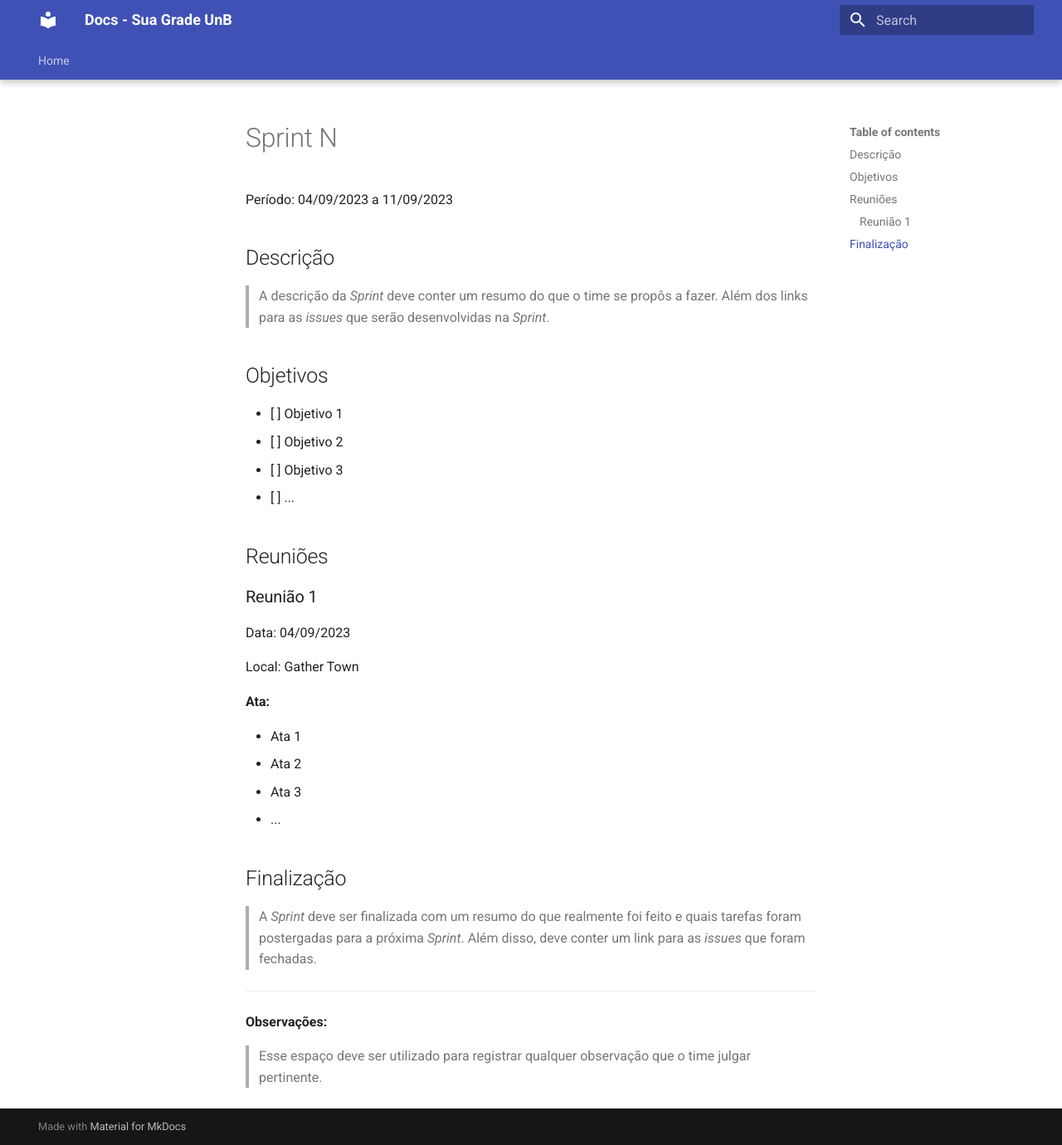
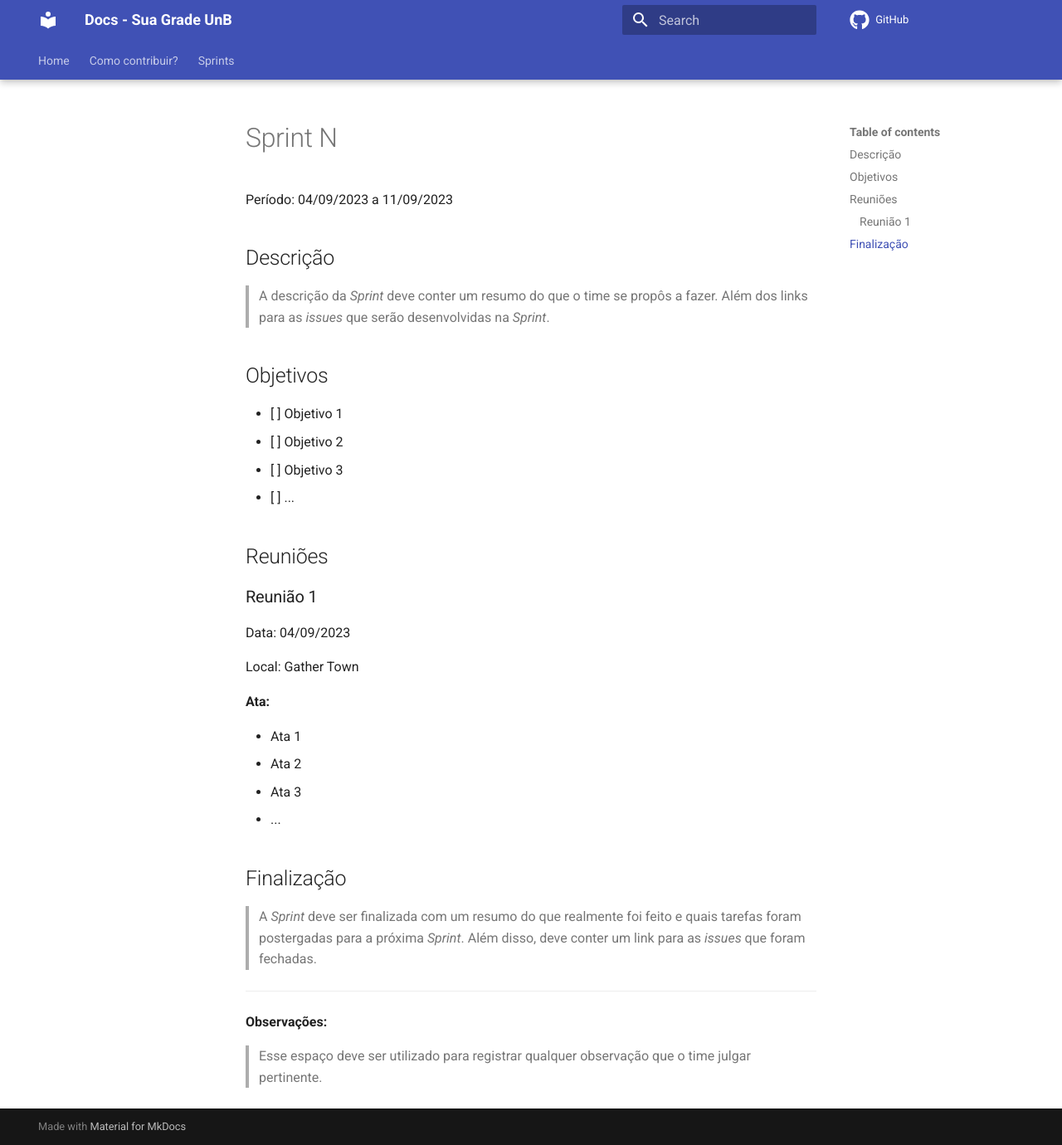
Before and after one commit to unb-mds/2023-2-SuaGradeUnB, an MkDocs documentation site: the page built from docs/sprints/sprint-template.md, in a window 1280 px wide and 1380 px high. Shown: the whole window at 83% size. Built offline with MkDocs 1.6.1 and Material for MkDocs 9.7.7, drawn with Linux system fonts in a browser that asks for light colours; comment, search, counter and statistics services are not loaded.

Commit message:
docs(mkdocs): adiciona o documento da sprint 0
Descrição:
- Documento da Sprint 0
- GitHub Link
- Arquivo inicial de contribuição

```diff
--- a/mkdocs.yml
+++ b/mkdocs.yml
@@ -1,7 +1,11 @@
 site_name: Docs - Sua Grade UnB
+repo_url: https://github.com/unb-mds/2023-2-Squad11
 
 nav:
   - Home: index.md
+  - Como contribuir?: contributing.md
+  - Sprints:
+    - Sprint 0: sprints/sprint-0.md
 
 theme:
   name: material
@@ -11,3 +15,6 @@
 
   palette:
     primary: "indigo"
+
+  icon:
+    repo: fontawesome/brands/github
```
